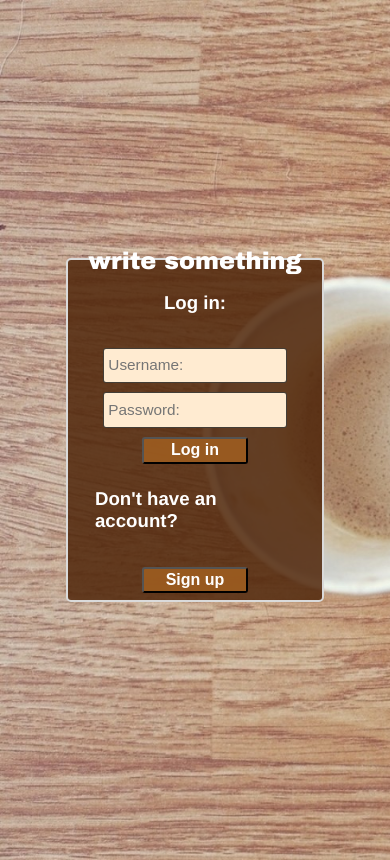
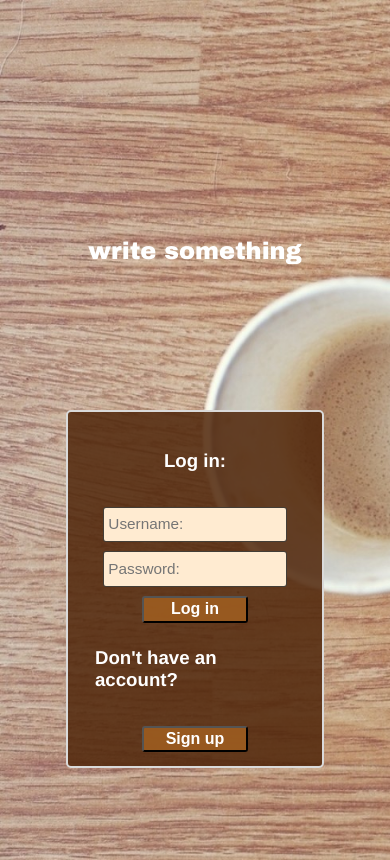
Before and after one commit to alexnmc/write-something, a React (Create React App) app in the folder client/: page / in a window 390 px wide. Built offline with nearby package versions, Linux system fonts and the light colour scheme.

Commit message:
css update

```diff
--- a/client/src/style.css
+++ b/client/src/style.css
@@ -333,7 +333,7 @@ h3{
     .login{
         background-color: rgba(82, 40, 12, 0.863);
         width:190pt;
-        height:255pt;
+        height:265pt;
         color:white;
         border: 2px solid rgb(218, 218, 218);
         border-radius:5px;
@@ -365,7 +365,8 @@ h3{
    .mainH1{
        font-size: 18pt;
        margin:auto;
-       margin-top: -40vh;
+
+       position:relative
    }
 
    .login,
@@ -447,7 +448,7 @@ h3{
 
    .alltext2{
        height:130pt;
-       margin-top:25pt;
+       margin-top:8vh;
        padding-bottom:2pt;
     }
 
@@ -457,7 +458,7 @@ h3{
 
     .editInput{
        width:70vw;
-       height:50pt;
+       height:75pt;
     }
 
     .buttonWrap{
```
